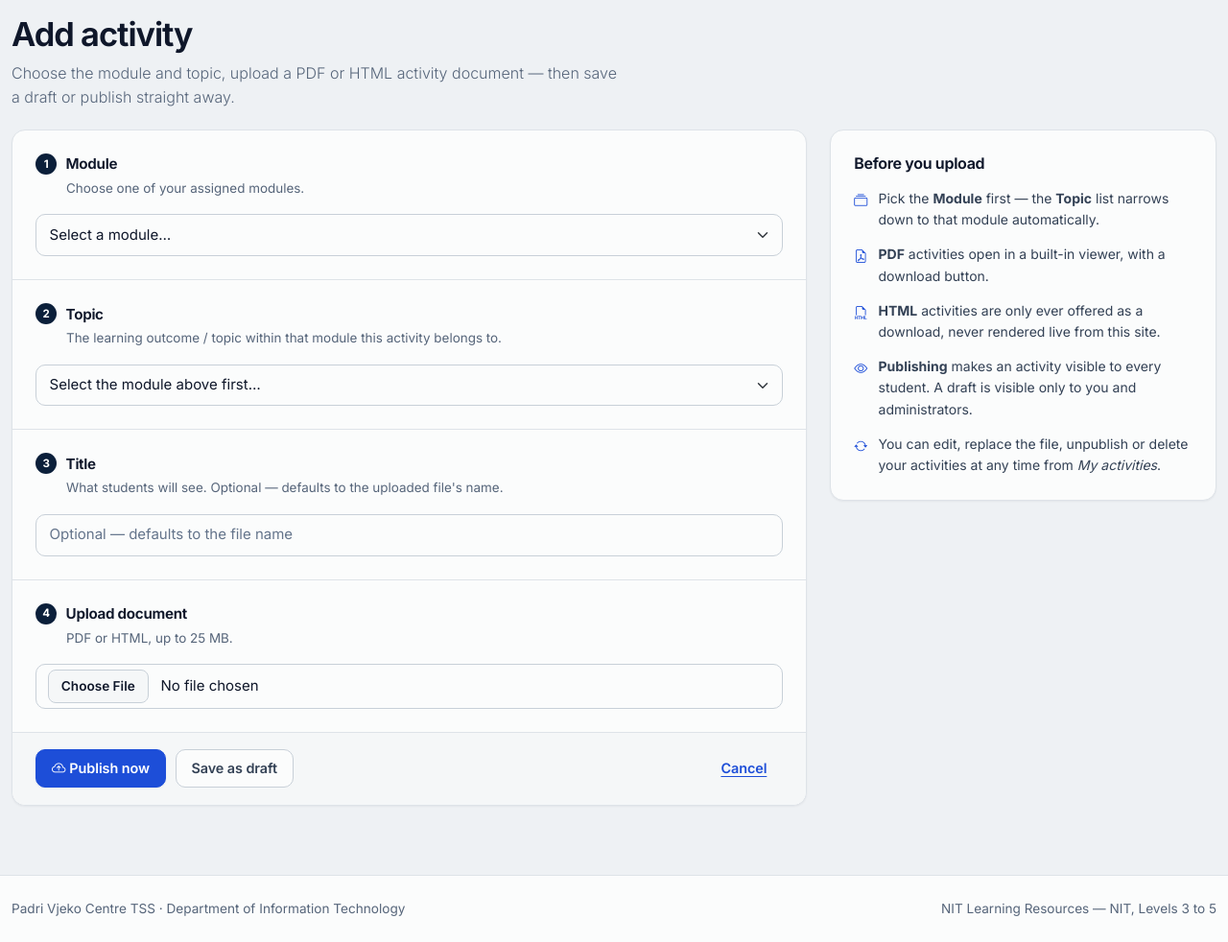
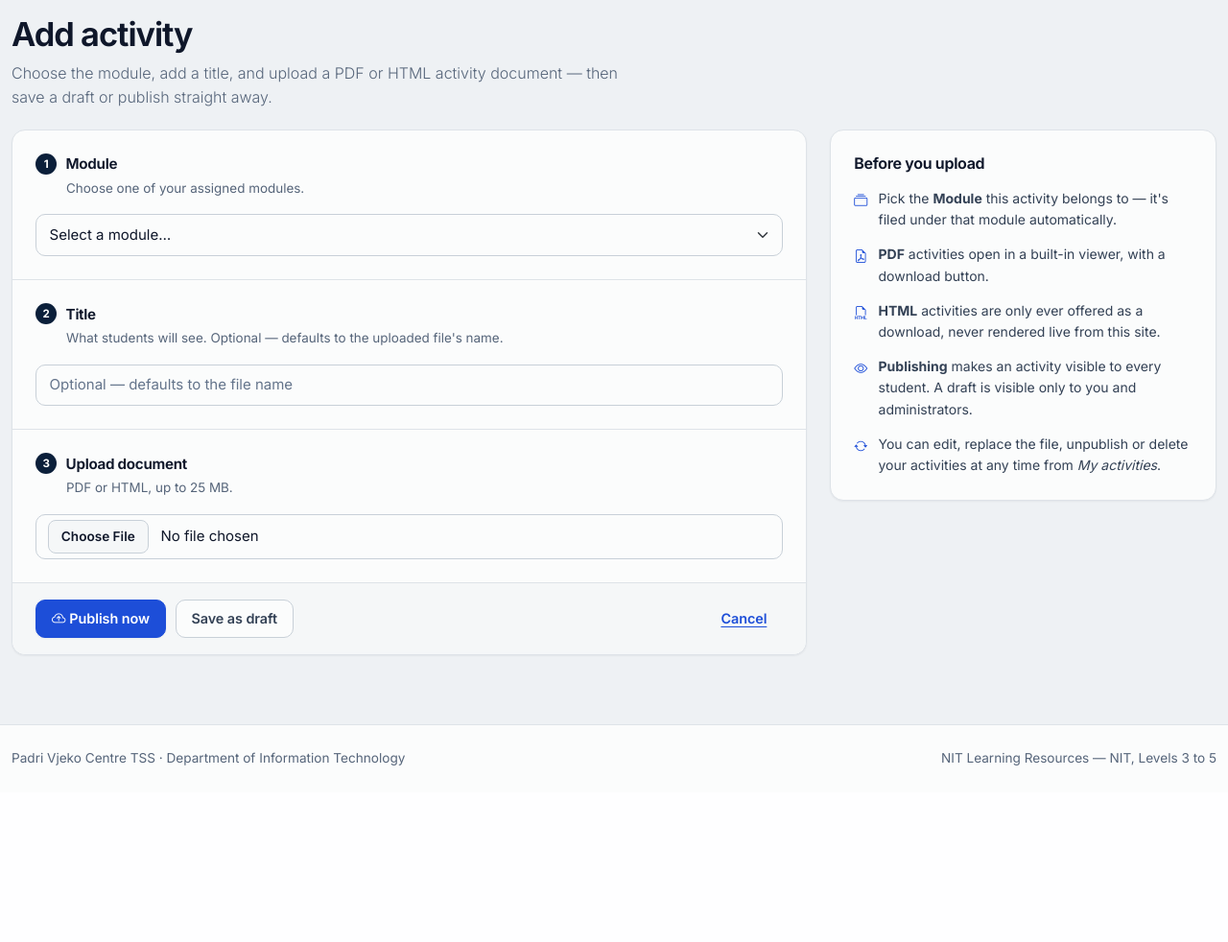
Before and after one commit to JeanMarieIradukunda/NIT-NOTES, a Django app: page /activities/new/ in a window 1280 px wide. Shown: the part 117-1099 px from the top of the page at 96% size. After the commit the page ends 915 px from the top, so only its background shows below. Run offline with Django 5.2, Linux system fonts and the light colour scheme; a user stored in the database is signed in; tables that the repository leaves empty hold one stand-in row (values such as "Sample post"); some libraries are stand-ins or nearby versions.

Commit message:
Remove Topic selection from activity publishing; auto-assign it

```diff
--- a/core/activity_views.py
+++ b/core/activity_views.py
@@ -218,7 +218,7 @@ def activity_edit(request, pk):
             return redirect("core:activities_manage")
     else:
         form = ActivityForm(user=request.user, activity=activity, initial={
-            "module": activity.module_id, "topic": activity.topic_id, "title": activity.title})
+            "module": activity.module_id, "title": activity.title})
 
     return render(request, "core/activity_form.html", {
         "form": form, "activity": activity, "max_mb": settings.MAX_ACTIVITY_SIZE_MB,
--- a/core/forms.py
+++ b/core/forms.py
@@ -309,46 +309,23 @@ ALLOWED_ACTIVITY_EXTENSIONS = {".pdf": Activity.TYPE_PDF, ".html": Activity.TYPE
                                ".htm": Activity.TYPE_HTML}
 
 
-class _TopicSelect(forms.Select):
-    """
-    Tags each <option> with its module id (data-module) so activity-form.js can
-    narrow the Topic list down to whichever Module is currently selected. Pure
-    progressive enhancement — the server re-checks the module/topic pairing
-    regardless (see ActivityForm.clean()), so this never has to be trusted.
-    """
-
-    def create_option(self, name, value, label, selected, index, subindex=None, attrs=None):
-        option = super().create_option(name, value, label, selected, index, subindex, attrs)
-        instance = getattr(value, "instance", None)
-        if instance is not None:
-            option["attrs"]["data-module"] = instance.module_id
-        return option
-
-
-class _TopicChoiceField(forms.ModelChoiceField):
-    """Labels each topic with its module code, so it still reads sensibly
-    before activity-form.js narrows the list to the selected module."""
-
-    def label_from_instance(self, obj):
-        return f"{obj.module.code} — {obj.title}"
-
-
 class ActivityForm(forms.Form):
     """
-    Add or edit an Activity. Only Module, Topic and the document are ever
-    required — title is optional (defaults to the uploaded file's name), and
-    publishing is decided by which button is pressed (`intent`), handled in
-    `apply()`, exactly like module notes.
+    Add or edit an Activity. Only Module and the document are ever required —
+    title is optional (defaults to the uploaded file's name), and publishing
+    is decided by which button is pressed (`intent`), handled in `apply()`,
+    exactly like module notes.
+
+    Activities are still filed under a Topic (Unit) internally — `apply()`
+    files them under that module's "General" topic automatically, via
+    `Unit.get_or_create_general()` — but a Trainer publishing an activity no
+    longer has to choose one.
     """
 
     module = _ModuleChoiceField(
         queryset=Module.objects.none(), required=True, label="Module",
         empty_label="Select a module…",
         widget=forms.Select(attrs={"class": "form-select"}))
-    topic = _TopicChoiceField(
-        queryset=Unit.objects.none(), required=True, label="Topic",
-        empty_label="Select the module above first…",
-        widget=_TopicSelect(attrs={"class": "form-select"}))
     title = forms.CharField(
         max_length=220, required=False, label="Title",
         widget=forms.TextInput(attrs={"class": "form-control",
@@ -366,20 +343,14 @@ class ActivityForm(forms.Form):
         self.activity = activity
         modules = activity_modules_for(user)
         self.fields["module"].queryset = modules
-        self.fields["topic"].queryset = (
-            Unit.objects.filter(module__in=modules).select_related("module")
-            .order_by("module__trade__order", "module__order", "order", "code"))
 
         if activity is not None:
-            # Editing: the current module/topic stay selectable even if the
-            # author was later unassigned from that module (an Administrator
-            # editing another Trainer's activity also needs it in the list).
+            # Editing: the current module stays selectable even if the author
+            # was later unassigned from it (an Administrator editing another
+            # Trainer's activity also needs it in the list).
             self.fields["module"].queryset = (
                 self.fields["module"].queryset | Module.objects.filter(pk=activity.module_id)
             ).distinct().select_related("trade").order_by("trade__order", "order", "code")
-            self.fields["topic"].queryset = (
-                self.fields["topic"].queryset | Unit.objects.filter(pk=activity.topic_id)
-            ).distinct()
             self.fields["document"].help_text = "Leave empty to keep the current file."
             self.fields["title"].help_text = "Leave empty to keep the current title."
         self.max_bytes = settings.MAX_ACTIVITY_SIZE_MB * 1024 * 1024
@@ -430,9 +401,6 @@ class ActivityForm(forms.Form):
     # -- whole form --------------------------------------------------------
     def clean(self):
         cleaned = super().clean()
-        module, topic = cleaned.get("module"), cleaned.get("topic")
-        if module and topic and topic.module_id != module.pk:
-            self.add_error("topic", "This topic doesn't belong to the selected module.")
         if self.activity is None and not cleaned.get("document") and "document" not in self.errors:
             self.add_error("document", "Choose a PDF or HTML file to upload.")
         return cleaned
@@ -446,8 +414,13 @@ class ActivityForm(forms.Form):
         """
         data = self.cleaned_data
         activity = self.activity or Activity(uploaded_by=self.user)
-        activity.module = data["module"]
-        activity.topic = data["topic"]
+        module = data["module"]
+        if not activity.pk or activity.module_id != module.pk:
+            # New activity, or moved to a different module: file it under
+            # that module's catch-all topic. An edit that keeps the same
+            # module keeps whatever topic the activity already had.
+            activity.topic = Unit.get_or_create_general(module)
+        activity.module = module
 
         title = data.get("title") or ""
         if title or not activity.pk:
--- a/static/js/activity-form.js
+++ b/static/js/activity-form.js
@@ -1,43 +1,9 @@
-/* Activity form: narrow the Topic <select> down to whichever Module is
-   currently selected (each <option> carries data-module from the server),
-   and guard against oversize files / double submits. The server re-checks
-   the module/topic pairing and the file regardless — this only improves
-   the experience. */
+/* Activity form: guard against oversize files and double submits. The
+   server re-checks the file regardless — this only improves the
+   experience. */
 document.addEventListener('DOMContentLoaded', function () {
   var form = document.getElementById('activity-form');
   if (!form) return;
-
-  var moduleSelect = form.querySelector('[name="module"]');
-  var topicSelect = form.querySelector('[name="topic"]');
-
-  function filterTopics() {
-    if (!moduleSelect || !topicSelect) return;
-    var moduleId = moduleSelect.value;
-    var options = topicSelect.querySelectorAll('option[data-module]');
-    var selectedStillValid = false;
-
-    Array.prototype.forEach.call(options, function (opt) {
-      var matches = !moduleId || opt.dataset.module === moduleId;
-      opt.hidden = !matches;
-      opt.disabled = !matches;
-      if (matches && opt.selected) selectedStillValid = true;
-    });
-
-    if (!selectedStillValid) {
-      var placeholder = topicSelect.querySelector('option[value=""]');
-      var firstVisible = topicSelect.querySelector('option[data-module]:not([hidden])');
-      if (placeholder) {
-        placeholder.selected = true;
-      } else if (firstVisible) {
-        firstVisible.selected = true;
-      }
-    }
-  }
-
-  if (moduleSelect) {
-    filterTopics();
-    moduleSelect.addEventListener('change', filterTopics);
-  }
 
   var file = form.querySelector('input[type="file"]');
   var maxBytes = parseInt(form.dataset.maxMb || '25', 10) * 1024 * 1024;
--- a/templates/core/activities_manage.html
+++ b/templates/core/activities_manage.html
@@ -23,7 +23,7 @@
   <div class="empty-state">
     <span class="icon-chip"><i class="bi bi-clipboard2-check"></i></span>
     <h3>{% if show_owner %}No activities have been added yet{% else %}You haven't added any activities yet{% endif %}</h3>
-    <p>Choose a module and topic, upload a PDF or HTML activity document, and publish it for students.</p>
+    <p>Choose a module, upload a PDF or HTML activity document, and publish it for students.</p>
     <a class="btn btn-primary" href="{% url 'core:activity_create' %}"><i class="bi bi-plus-lg me-1"></i>Add your first activity</a>
   </div>
   {% else %}
--- a/templates/core/activity_form.html
+++ b/templates/core/activity_form.html
@@ -12,7 +12,7 @@
       </ol>
     </nav>
     <h1>{% if activity %}Edit activity{% else %}Add activity{% endif %}</h1>
-    <p class="lead">{% if activity %}Update the module, topic, title, or replace the document.{% else %}Choose the module and topic, upload a PDF or HTML activity document — then save a draft or publish straight away.{% endif %}</p>
+    <p class="lead">{% if activity %}Update the module, title, or replace the document.{% else %}Choose the module, add a title, and upload a PDF or HTML activity document — then save a draft or publish straight away.{% endif %}</p>
   </div>
 
   <div class="row g-4">
@@ -34,23 +34,15 @@
         </section>
 
         <section class="note-form-section" aria-labelledby="s2">
-          <h2 id="s2"><span class="step-num">2</span>Topic</h2>
-          <p class="hint">The learning outcome / topic within that module this activity belongs to.</p>
-          <label class="visually-hidden" for="{{ form.topic.id_for_label }}">{{ form.topic.label }}</label>
-          {{ form.topic }}
-          {% for e in form.topic.errors %}<div class="invalid-msg">{{ e }}</div>{% endfor %}
-        </section>
-
-        <section class="note-form-section" aria-labelledby="s3">
-          <h2 id="s3"><span class="step-num">3</span>Title</h2>
+          <h2 id="s2"><span class="step-num">2</span>Title</h2>
           <p class="hint">What students will see. Optional — {% if activity %}leave empty to keep the current title{% else %}defaults to the uploaded file's name{% endif %}.</p>
           <label class="visually-hidden" for="{{ form.title.id_for_label }}">Title</label>
           {{ form.title }}
           {% for e in form.title.errors %}<div class="invalid-msg">{{ e }}</div>{% endfor %}
         </section>
 
-        <section class="note-form-section" aria-labelledby="s4">
-          <h2 id="s4"><span class="step-num">4</span>{% if activity %}Document{% else %}Upload document{% endif %}</h2>
+        <section class="note-form-section" aria-labelledby="s3">
+          <h2 id="s3"><span class="step-num">3</span>{% if activity %}Document{% else %}Upload document{% endif %}</h2>
           <p class="hint">PDF or HTML, up to {{ max_mb }} MB.</p>
 
           {% if activity %}
@@ -93,7 +85,7 @@
       <aside class="panel panel-body" aria-label="Guidance">
         <h2 class="fs-6 mb-3">Before you upload</h2>
         <ul class="guide-list">
-          <li><i class="bi bi-collection"></i><span>Pick the <strong>Module</strong> first — the <strong>Topic</strong> list narrows down to that module automatically.</span></li>
+          <li><i class="bi bi-collection"></i><span>Pick the <strong>Module</strong> this activity belongs to — it's filed under that module automatically.</span></li>
           <li><i class="bi bi-file-earmark-pdf"></i><span><strong>PDF</strong> activities open in a built-in viewer, with a download button.</span></li>
           <li><i class="bi bi-filetype-html"></i><span><strong>HTML</strong> activities are only ever offered as a download, never rendered live from this site.</span></li>
           <li><i class="bi bi-eye"></i><span><strong>Publishing</strong> makes an activity visible to every student. A draft is visible only to you and administrators.</span></li>
--- a/templates/core/dashboard.html
+++ b/templates/core/dashboard.html
@@ -90,7 +90,7 @@
           {% if my_activities.total %}
             {{ my_activities.published }} published, {{ my_activities.drafts }} draft{{ my_activities.drafts|pluralize }}{% if request.is_admin_role %} across all trainers{% endif %}
           {% else %}
-            Choose a module and topic, upload a PDF or HTML activity document, and publish it for students.
+            Choose a module, upload a PDF or HTML activity document, and publish it for students.
           {% endif %}
         </p>
       </div>
```
Also changed, not shown: core/models.py (+18 -3 lines), core/tests.py (+50 -21 lines).
